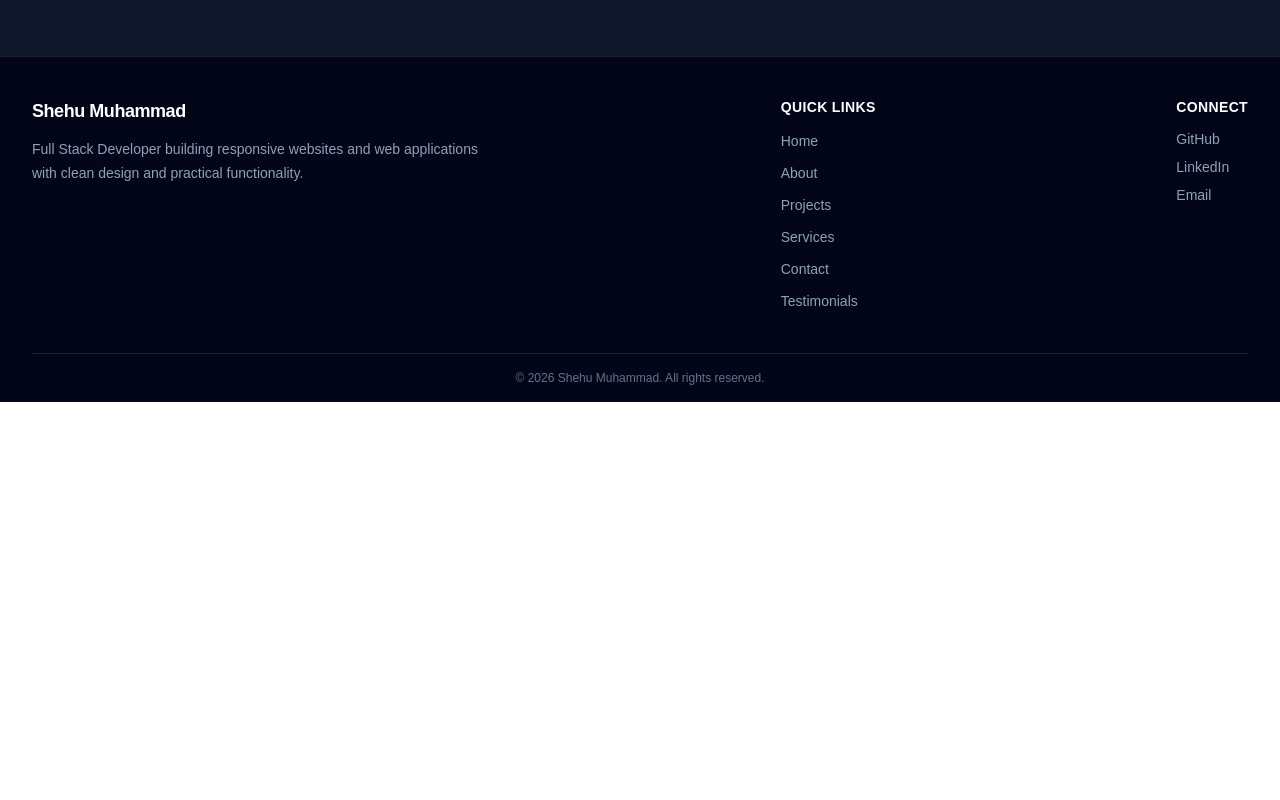
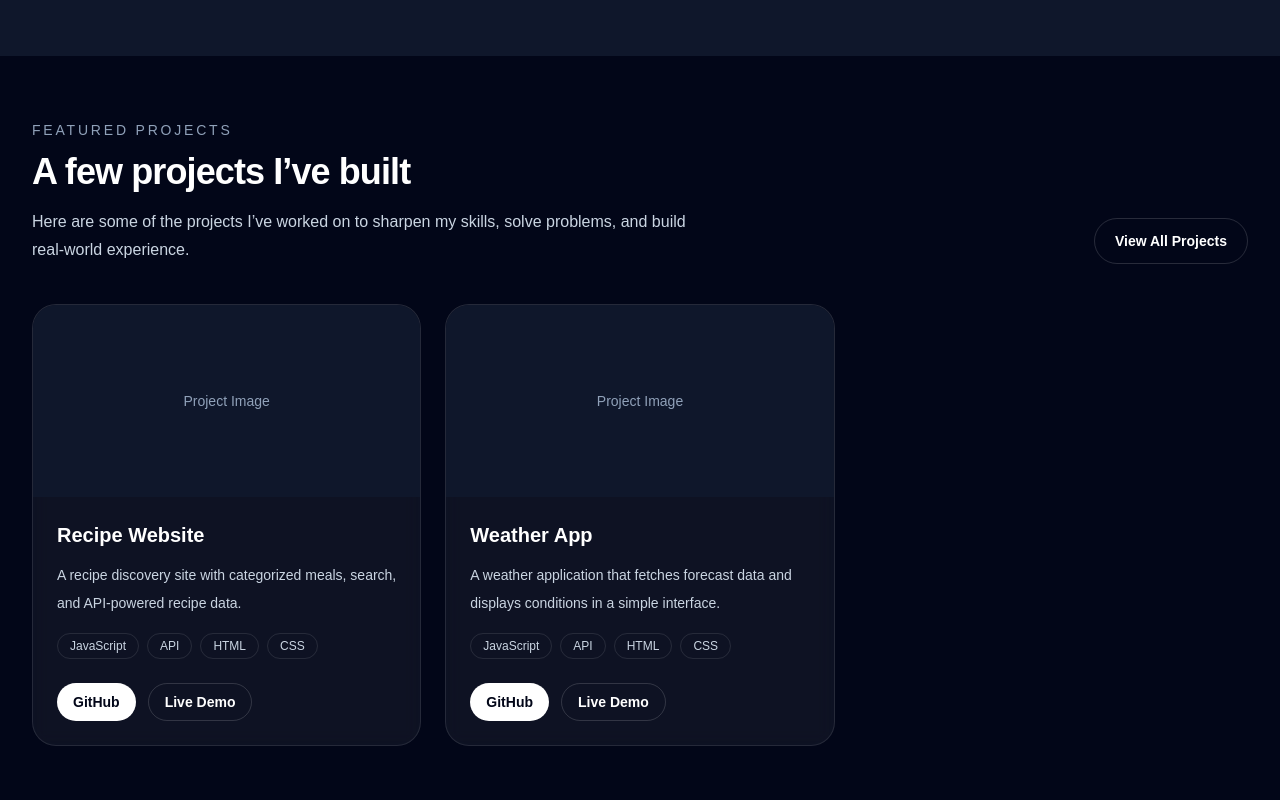
Before and after one commit to Shehu-Muhammad/personal-website, a Next.js app: page / in a window 1280 px wide. Shown: the part 1020-1820 px from the top of the page. Before the commit the page ends 1422 px from the top, so only its background shows below. Built offline with nearby package versions, Linux system fonts and the light colour scheme.

Commit message:
added projects to data/projects, created FeatureedProjects.tsx and updated app/page.tsx with new component

```diff
--- a/app/page.tsx
+++ b/app/page.tsx
@@ -1,3 +1,4 @@
+import FeaturedProjects from '@/components/home/FeaturedProjects';
 import Hero from '@/components/home/Hero';
 import IntroStrip from '@/components/home/IntroStrip';
 
@@ -6,6 +7,7 @@ export default function HomePage() {
     <>
       <Hero />
       <IntroStrip />
+      <FeaturedProjects />
     </>
   );
 }
--- a/components/home/FeaturedProjects.tsx
+++ b/components/home/FeaturedProjects.tsx
@@ -0,0 +1,92 @@
+// components/home/FeaturedProjects.tsx
+import Link from 'next/link';
+import Container from '@/components/layout/Container';
+import { projects } from '@/data/projects';
+
+const featuredProjects = projects
+  .filter((project) => project.featured)
+  .slice(0, 3);
+
+export default function FeaturedProjects() {
+  return (
+    <section className='bg-slate-950 py-16 text-white'>
+      <Container>
+        <div className='mb-10 flex flex-col gap-4 md:flex-row md:items-end md:justify-between'>
+          <div className='max-w-2xl'>
+            <p className='text-sm font-medium uppercase tracking-[0.2em] text-slate-400'>
+              Featured Projects
+            </p>
+            <h2 className='mt-3 text-3xl font-bold tracking-tight text-white sm:text-4xl'>
+              A few projects I’ve built
+            </h2>
+            <p className='mt-4 text-base leading-7 text-slate-300'>
+              Here are some of the projects I’ve worked on to sharpen my skills,
+              solve problems, and build real-world experience.
+            </p>
+          </div>
+
+          <Link
+            href='/projects'
+            className='inline-flex items-center justify-center rounded-full border border-white/15 px-5 py-3 text-sm font-semibold text-white transition hover:bg-white/10'
+          >
+            View All Projects
+          </Link>
+        </div>
+
+        <div className='grid gap-6 md:grid-cols-2 xl:grid-cols-3'>
+          {featuredProjects.map((project) => (
+            <article
+              key={project.title}
+              className='overflow-hidden rounded-3xl border border-white/10 bg-white/5 backdrop-blur'
+            >
+              <div className='flex h-48 items-center justify-center bg-slate-900 text-slate-400'>
+                <span className='text-sm'>Project Image</span>
+              </div>
+
+              <div className='p-6'>
+                <h3 className='text-xl font-semibold text-white'>
+                  {project.title}
+                </h3>
+
+                <p className='mt-3 text-sm leading-7 text-slate-300'>
+                  {project.description}
+                </p>
+
+                <div className='mt-4 flex flex-wrap gap-2'>
+                  {project.tech.map((item) => (
+                    <span
+                      key={item}
+                      className='rounded-full border border-white/10 px-3 py-1 text-xs text-slate-300'
+                    >
+                      {item}
+                    </span>
+                  ))}
+                </div>
+
+                <div className='mt-6 flex gap-3'>
+                  <a
+                    href={project.githubUrl}
+                    target='_blank'
+                    rel='noopener noreferrer'
+                    className='inline-flex items-center justify-center rounded-full bg-white px-4 py-2 text-sm font-semibold text-slate-950 transition hover:bg-slate-200'
+                  >
+                    GitHub
+                  </a>
+
+                  <a
+                    href={project.liveUrl}
+                    target='_blank'
+                    rel='noopener noreferrer'
+                    className='inline-flex items-center justify-center rounded-full border border-white/15 px-4 py-2 text-sm font-semibold text-white transition hover:bg-white/10'
+                  >
+                    Live Demo
+                  </a>
+                </div>
+              </div>
+            </article>
+          ))}
+        </div>
+      </Container>
+    </section>
+  );
+}
--- a/data/projects.ts
+++ b/data/projects.ts
@@ -0,0 +1,33 @@
+// data/projects.ts
+export type Project = {
+  title: string;
+  description: string;
+  image: string;
+  githubUrl: string;
+  liveUrl: string;
+  tech: string[];
+  featured?: boolean;
+};
+
+export const projects: Project[] = [
+  {
+    title: "Recipe Website",
+    description:
+      "A recipe discovery site with categorized meals, search, and API-powered recipe data.",
+    image: "/images/projects/recipe-website.png",
+    githubUrl: "https://github.com/Shehu-Muhammad/Recipe_Website",
+    liveUrl: "https://recipe-website-teal-ten.vercel.app/",
+    tech: ["JavaScript", "API", "HTML", "CSS"],
+    featured: true,
+  },
+  {
+    title: "Weather App",
+    description:
+      "A weather application that fetches forecast data and displays conditions in a simple interface.",
+    image: "/images/projects/weather-app.png",
+    githubUrl: "https://github.com/Shehu-Muhammad/Quick-Projects/tree/main/WeatherApp",
+    liveUrl: "https://quick-projects-murex.vercel.app/",
+    tech: ["JavaScript", "API", "HTML", "CSS"],
+    featured: true,
+  },
+];
```
